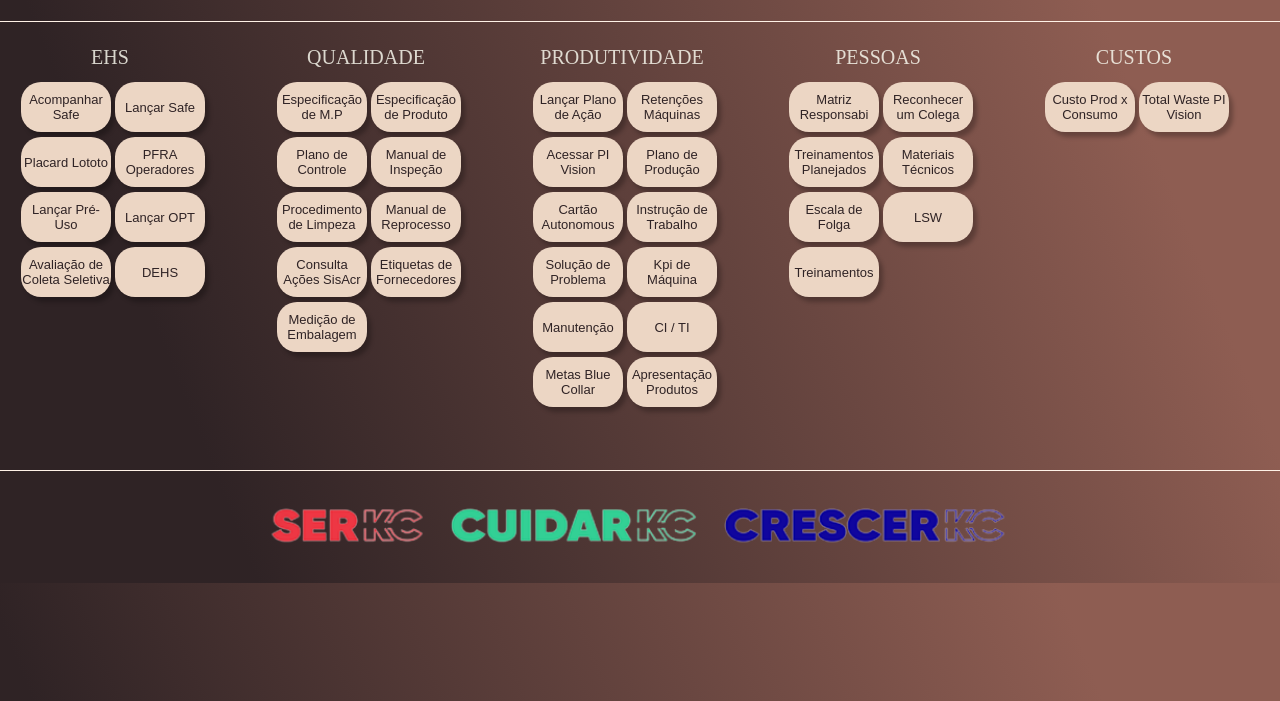
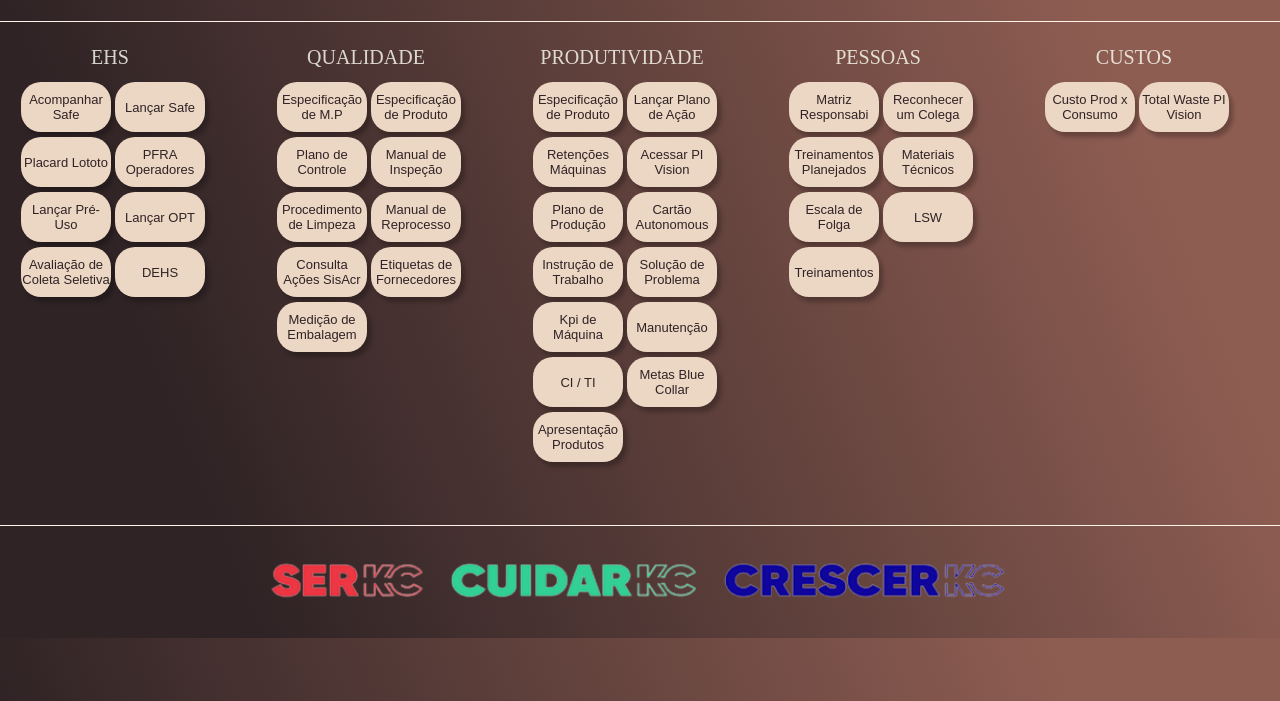
Before and after one commit to l24427/MelhoriaContinua_FB-14, a plain HTML site: page index.html in a window 1280 px wide. Shown: the part 99-800 px from the top of the page. Drawn offline with Linux system fonts and the light colour scheme.

Commit message:
Update index.html

```diff
--- a/index.html
+++ b/index.html
@@ -104,11 +104,15 @@
                 <a class="PRO">PRODUTIVIDADE</label></a>
                 <!--Trocar apenas o link de redirecionamento-->
                 <!--O style deve ser mantido, necessario para retirar o sublinhado do texto do botão-->
+                <a href="https://brsza022/PIVision/#/Displays/11793/Especificacao_Produto_BCM"> <button
+                        class="Conteudo-principal-escrito-botao" style="text-decoration:none" target="_blank">Especificação de Produto
+                        </button></a>
                 <a href="https://kimberlyclark.sharepoint.com/Sites/H945/Lists/Reunio%20Diria%20%20BCM/AllItems.aspx?useFiltersInViewXml=1&FilterField1=STATUS&FilterValue1=ANDAMENTO&FilterType1=Choice&FilterOp1=In&viewid=d8a9d722%2D2cf0%2D40ee%2D8cba%2D96622d53a9ba&FilterField2=MAQUINA&FilterValue2=FB%2D14&FilterType2=Choice&FilterOp2=In"> <button
                         class="Conteudo-principal-escrito-botao" style="text-decoration:none" target="_blank">Lançar Plano de Ação
                         </button></a>
                 <a href="https://app.powerbi.com/groups/0055bf64-55e1-4c63-bc40-d734c7adcbbf/reports/1bfe30fd-e450-4a0d-a699-4149492f97a3?ctid=fee2180b-69b6-4afe-9f14-ccd70bd4c737&pbi_source=linkShare&bookmarkGuid=57806f42-26b6-4c58-b7a7-83dbe77c6971"> <button
-                        class="Conteudo-principal-escrito-botao" style="text-decoration:none" target="_blank">Retenções Máquinas</button></a>
+                        class="Conteudo-principal-escrito-botao" style="text-decoration:none" target="_blank">Retenções Máquinas
+                    </button></a>
                 <a href="https://brsza022/PIVision/#/Displays/304/FB14---Overview?starttime=*-8h&endtime=*"> <button
                         class="Conteudo-principal-escrito-botao" style="text-decoration:none" target="_blank">Acessar PI Vision
                         </button></a>
```
